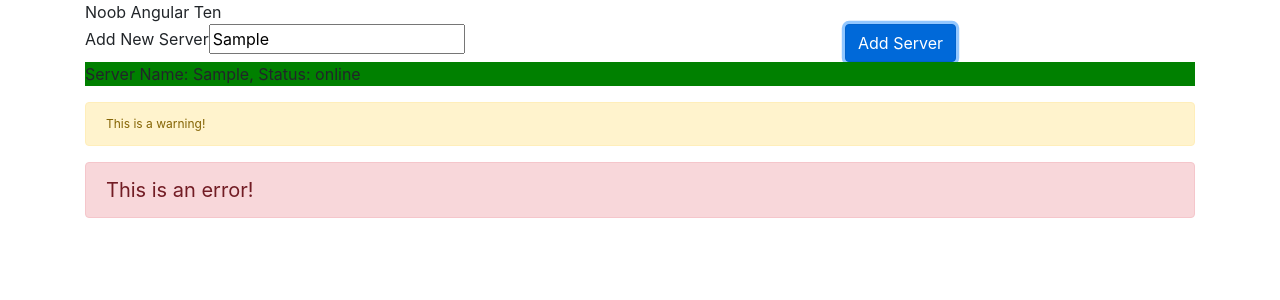
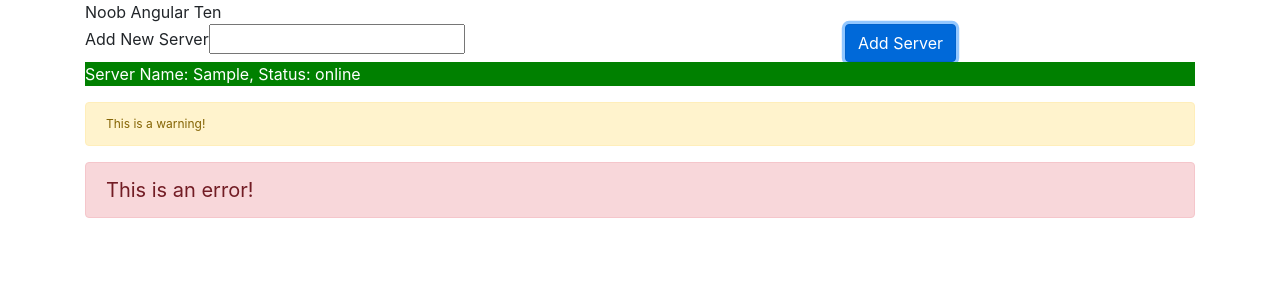
Before and after one commit to adarshsingh1407/noob-angular-ten, an Angular app: page / in a window 1280 px wide. Both pictures are taken after typing "Sample" into the empty fields and a click on the button "Add Server". Shown: the top 300 px of the page. Built offline with nearby package versions, Linux system fonts and the light colour scheme.

Commit message:
pass data to child component

```diff
--- a/src/app/app.component.html
+++ b/src/app/app.component.html
@@ -5,16 +5,13 @@
     </div>
     <div class="col-8">
       <label>Add New Server</label>
-      <input type="text" (input)="onUpdateServerName($event)" />
+      <input type="text" [(ngModel)]="newServerName" />
     </div>
     <div class="col-4">
       <button type="button" class="btn btn-primary" (click)="onCreateServer()">Add Server</button>
     </div>
     <div class="col-12" *ngFor="let server of servers">
-      <p
-      [ngStyle]="{backgroundColor: server.status === 'online' ? 'green' : 'red'}"
-      [ngClass]="{online: server.status === 'online'}"
-      >Server Name: {{server.name}}, Status: {{server.status}}</p>
+      <app-server [server]="server"></app-server>
     </div>
     <div class="col-12"><app-warning-alert></app-warning-alert></div>
     <div class="col-12"><app-error-alert></app-error-alert></div>
--- a/src/app/app.component.ts
+++ b/src/app/app.component.ts
@@ -10,10 +10,6 @@ export class AppComponent {
   servers = [];
   newServerName = '';
 
-  onUpdateServerName = (event: Event) => {
-    this.newServerName = ( event.target as HTMLInputElement).value;
-  }
-
   onCreateServer = () => {
     this.servers.push({name: this.newServerName, status: Math.random() > 0.5 ? 'online' : 'offline'});
     this.newServerName = '';
--- a/src/app/app.module.ts
+++ b/src/app/app.module.ts
@@ -5,12 +5,14 @@ import { FormsModule } from '@angular/forms';
 
 import { AppComponent } from './app.component';
 import { ErrorAlertComponent } from './error-alert/error-alert.component';
+import { ServerComponent } from './server/server.component';
 
 @NgModule({
   declarations: [
     AppComponent,
     ErrorAlertComponent,
-    WarningAlertComponent
+    WarningAlertComponent,
+    ServerComponent
   ],
   imports: [
     BrowserModule,
--- /dev/null
+++ b/src/app/server/server.component.css
@@ -0,0 +1,3 @@
+.online {
+  color: white;
+}
--- /dev/null
+++ b/src/app/server/server.component.html
@@ -0,0 +1,2 @@
+<p [ngStyle]="{backgroundColor: server.status === 'online' ? 'green' : 'red'}"
+  [ngClass]="{online: server.status === 'online'}">Server Name: {{server.name}}, Status: {{server.status}}</p>
--- /dev/null
+++ b/src/app/server/server.component.ts
@@ -0,0 +1,16 @@
+import { Component, Input, OnInit } from '@angular/core';
+
+@Component({
+  selector: 'app-server',
+  templateUrl: './server.component.html',
+  styleUrls: ['./server.component.css']
+})
+export class ServerComponent implements OnInit {
+  @Input() server: {name: string, status: string};
+
+  constructor() { }
+
+  ngOnInit(): void {
+  }
+
+}
```
Also changed, not shown: 1 other file (tests, documents, lock files or other folders).
